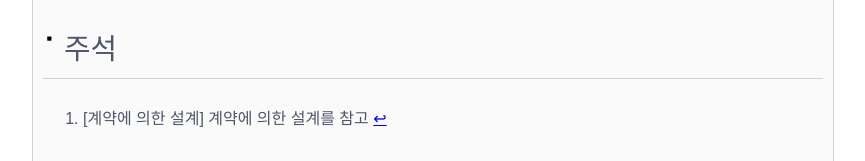
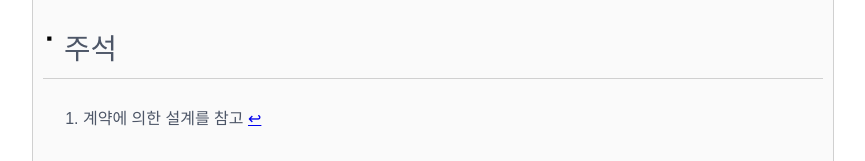
Before and after one commit to Achelous1/achelous1.github.io, a Jekyll site: the page built from _wiki/solid-principle.md, in a window 1280 px wide. Shown: the part 1550-1711 px from the top of the page, without its empty margins (207-1072 px from the left). Built offline with Jekyll 4.4.1, drawn with Linux system fonts in a browser that asks for light colours; nearby versions of some CDN libraries; some web fonts are replaced; comment, search, counter and statistics services are not loaded.

Commit message:
Minor change

```diff
--- a/_wiki/solid-principle.md
+++ b/_wiki/solid-principle.md
@@ -35,4 +35,4 @@ latex   : false
 * [Wikipedia](https://ko.wikipedia.org/wiki/SOLID_(%EA%B0%9D%EC%B2%B4_%EC%A7%80%ED%96%A5_%EC%84%A4%EA%B3%84))
 
 ## 주석
-[^DESBYCONT-1]: [계약에 의한 설계] 계약에 의한 설계를 참고
+[^DESBYCONT-1]: 계약에 의한 설계를 참고
```
Also changed, not shown: other parts of _wiki/solid-principle.md (+1 -1 lines).
